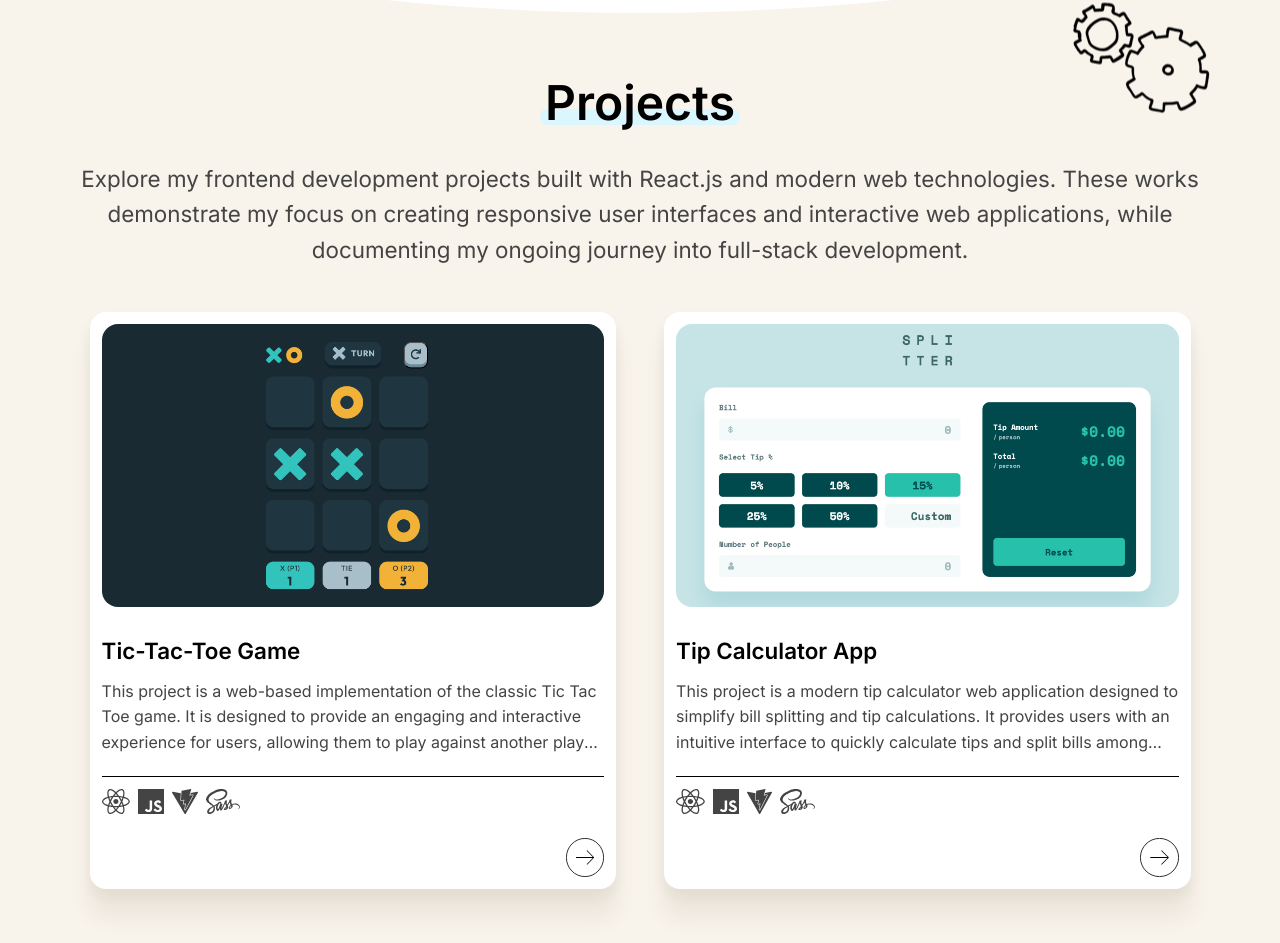
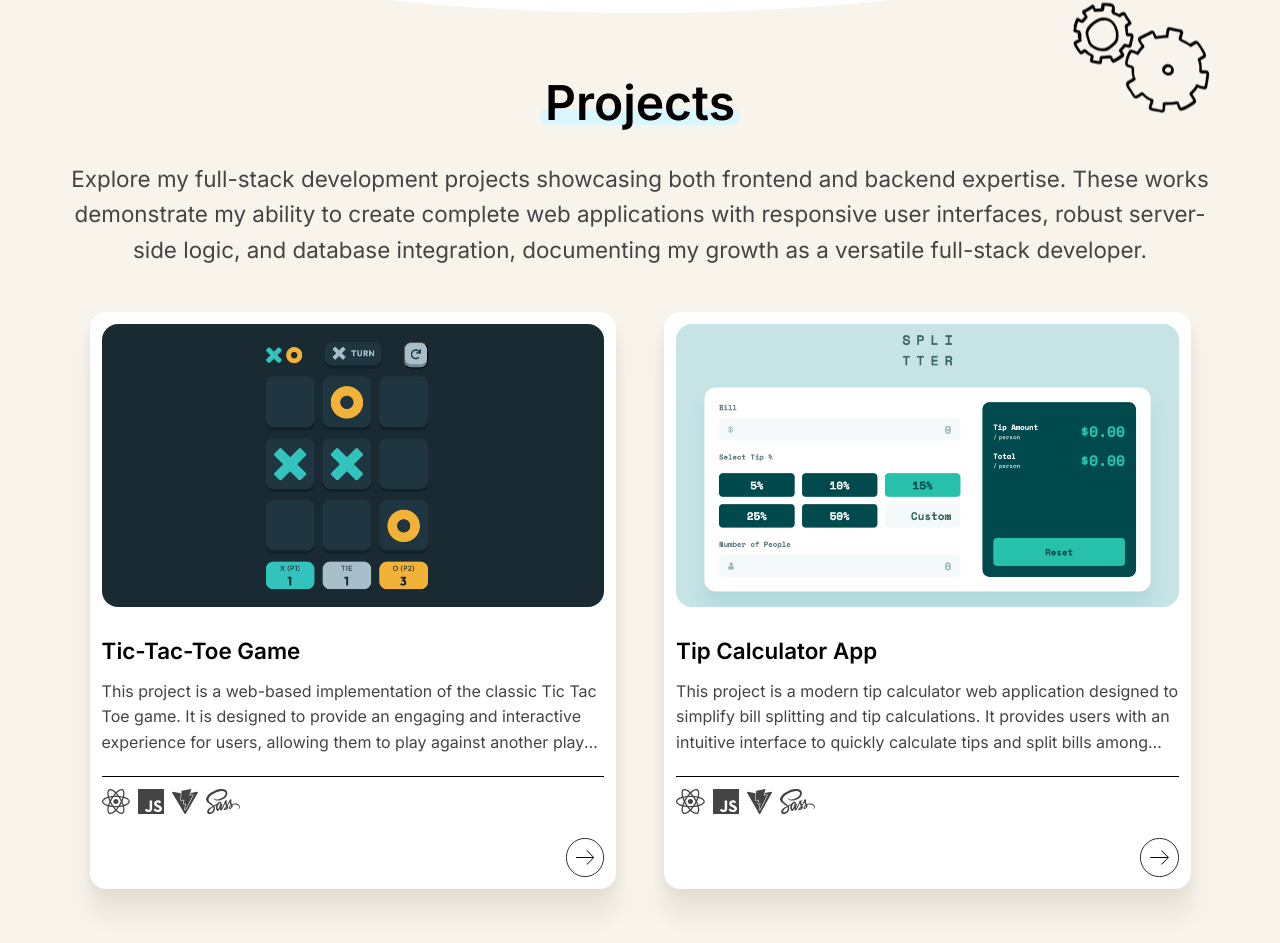
Before and after one commit to eburza/portfolio-emilia-burza, a React (Vite) app: page / in a window 1280 px wide. Shown: the part 2598-3541 px from the top of the page. Built offline with nearby package versions, Linux system fonts and the light colour scheme.

Commit message:
Update projects section text

```diff
--- a/src/components/Projects.jsx
+++ b/src/components/Projects.jsx
@@ -32,10 +32,7 @@ export default function Projects() {
                 </div>
                 <h1 className='heading-l underscore-water'>Projects</h1>
                 <p className='text-paragraph projects-intro-text'>
-                    Explore my frontend development projects built with React.js
-                    and modern web technologies. These works demonstrate my focus
-                    on creating responsive user interfaces and interactive web applications,
-                    while documenting my ongoing journey into full-stack development.
+                Explore my full-stack development projects showcasing both frontend and backend expertise. These works demonstrate my ability to create complete web applications with responsive user interfaces, robust server-side logic, and database integration, documenting my growth as a versatile full-stack developer.
                 </p>
             </div>
             <section className='projects-list'>
```
